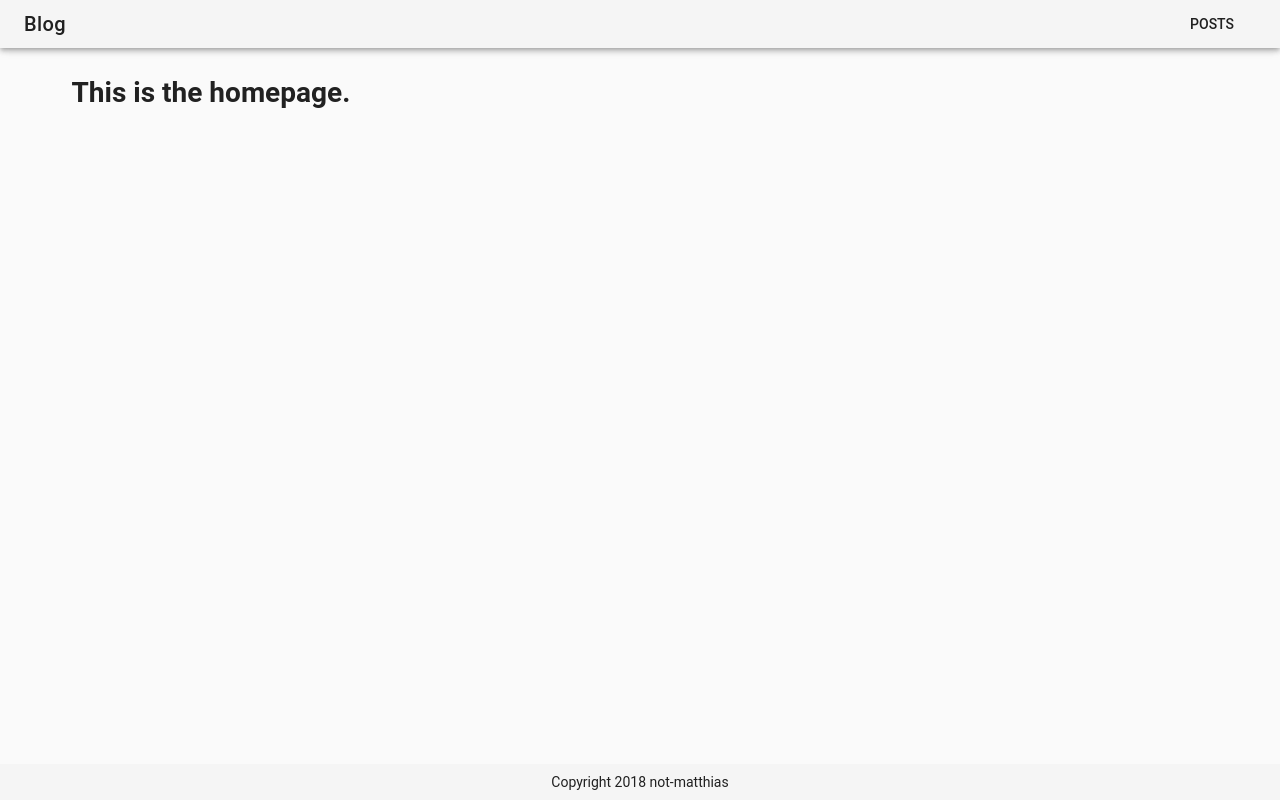
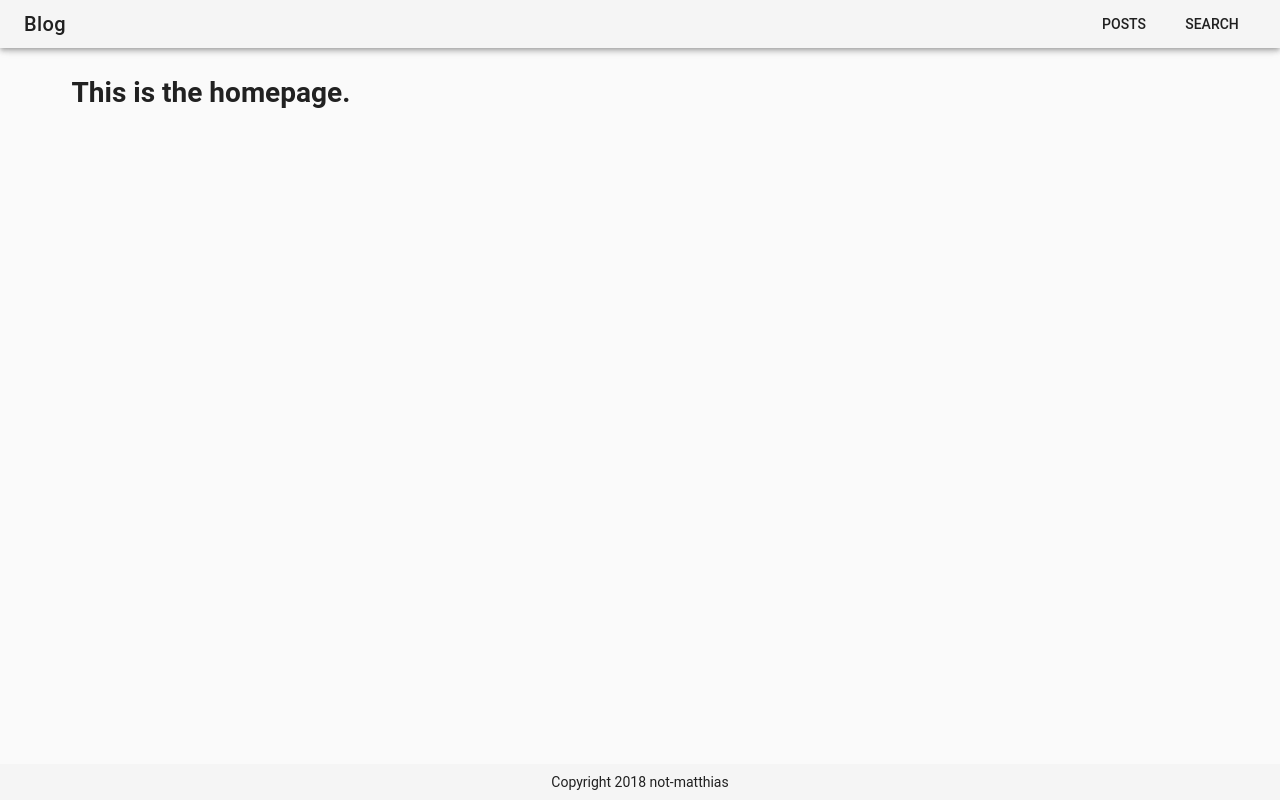
Before and after one commit to not-matthias/vue-blog, a Vue app: page /posts in a window 1280 px wide. Built offline with nearby package versions, Linux system fonts and the light colour scheme.

Commit message:
Added search page.

```diff
--- a/src/components/Header.vue
+++ b/src/components/Header.vue
@@ -8,6 +8,7 @@
       <!-- Buttons -->
       <v-toolbar-items>
         <v-btn flat @click="$router.push({ name: 'posts' })">Posts</v-btn>
+        <v-btn flat @click="$router.push({ name: 'search' })">Search</v-btn>
 
         <!-- <v-btn flat v-for="(category, key) in categories" :key="key">{{ category.name }}</v-btn> -->
       </v-toolbar-items>
--- a/src/router.ts
+++ b/src/router.ts
@@ -1,6 +1,5 @@
 import Vue from 'vue';
 import Router from 'vue-router';
-import Home from './views/Home.vue';
 
 Vue.use(Router);
 
@@ -8,7 +7,7 @@ const routes = [
   {
     path: '/',
     name: 'home',
-    component: Home
+    component: () => import('./views/Home.vue')
   },
   {
     path: '/posts',
@@ -19,6 +18,11 @@ const routes = [
     path: '/post/:hash',
     name: 'post',
     component: () => import('./views/Post.vue')
+  },
+  {
+    path: '/search',
+    name: 'search',
+    component: () => import('./views/Search.vue')
   },
   {
     path: '*',
--- /dev/null
+++ b/src/views/Search.vue
@@ -0,0 +1,5 @@
+<template>
+  <div>
+    <h1>Post view.</h1>
+  </div>
+</template>
```
